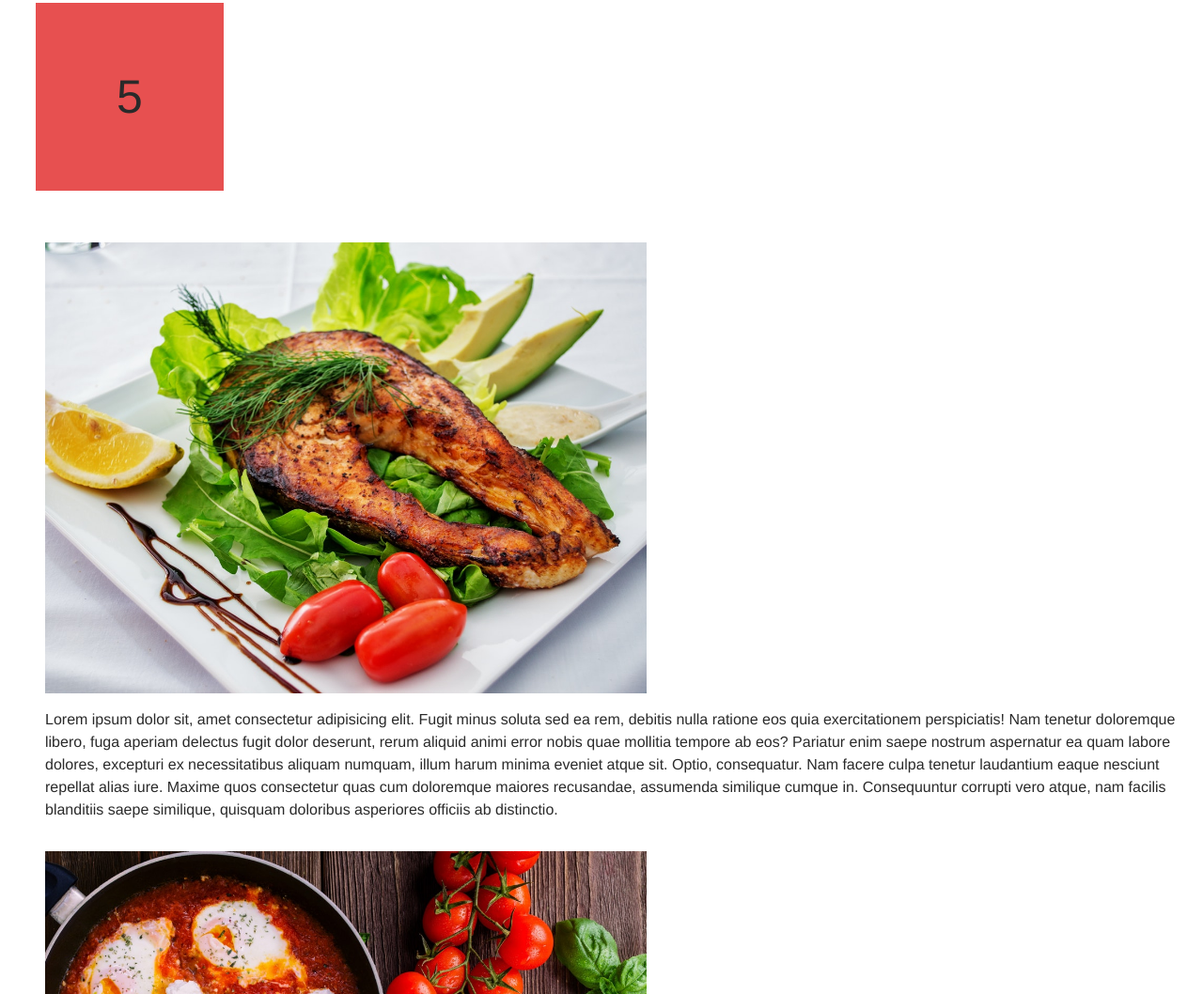
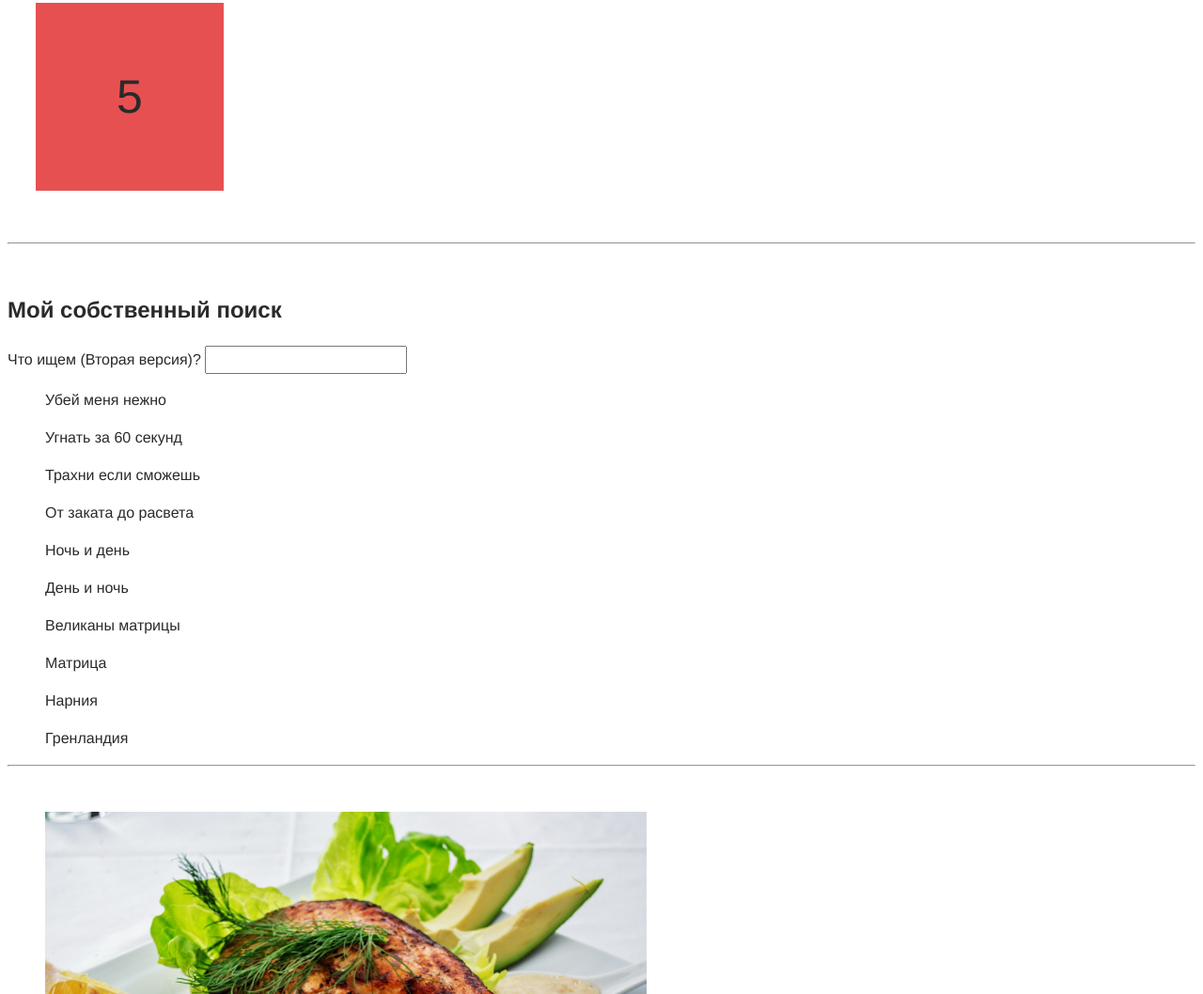
Before and after one commit to david-shakaya/-Lazy-load-, a plain HTML site: page 03-lazy-load.html in a window 1280 px wide. Shown: the part 1858-2916 px from the top of the page at 94% size. Drawn offline with nearby package versions, Linux system fonts and the light colour scheme.

Commit message:
добалвяет реализацию собственного поиска

```diff
--- a/03-lazy-load.html
+++ b/03-lazy-load.html
@@ -73,6 +73,47 @@
 <div class="div-box js-observ">4</div>
 <div class="div-box">5</div>
 
+<hr>
+<br>
+<h2>Мой собственный поиск</h2>
+<label >
+    Что ищем (Вторая версия)?
+    <input type="text" id="filter-twoo" />
+</label>
+<ul class="list-toFind">
+<li>
+    <p>Убей меня нежно</p>
+</li>
+<li>
+    <p>Угнать за 60 секунд</p>
+</li>
+<li>
+    <p>Трахни если сможешь</p>
+</li>
+<li>
+    <p>От заката до расвета</p>
+</li>
+<li>
+    <p>Ночь и день</p>
+</li>
+<li>
+    <p>День и ночь</p>
+</li>
+<li>
+    <p>Великаны матрицы</p>
+</li>
+<li>
+    <p>Матрица</p>
+</li>
+<li>
+    <p>Нарния</p>
+</li>
+<li>
+    <p>Гренландия</p>
+</li>
+</ul>
+<hr>
+<br>
 
     <ul class="feed">
         <li class="feed__item">
--- a/css/style.css
+++ b/css/style.css
@@ -42,3 +42,12 @@ img {
   align-items: center;
   font-size: 50px;
 }
+
+.list-toFind > li {
+  display: inline;
+}
+
+li .active-elem {
+  background-color: rgb(194, 133, 133);
+  display: inline;
+}
--- a/js-lazy-load.js
+++ b/js-lazy-load.js
@@ -172,3 +172,33 @@ const interObs = new IntersectionObserver((entries, observer) => {
 }, option)
 
  images.forEach(img => interObs.observe(img) ) // что бы добавить много картинок в observe используем forEach
+
+
+
+//  >>>>>>>>>>>>>>>>>>>>>>>>>>>>  МОЙ СОБСТВЕННЫЙ ПОИСК>>>>>>>>>>>>>>>>>>>>>>>>>>>>>>>>>>>>>>>>>>>>>>>>>>
+
+const textRef = document.querySelectorAll('.list-toFind p');
+const inputFilterRef = document.querySelector('#filter-twoo');
+
+ inputFilterRef.addEventListener('input',_.debounce(returnValue, 500) )
+
+function returnValue (ev) {
+  // console.log()
+
+
+// console.log(textRef.)
+textRef.forEach(elem => {
+//  console.log(elem.textContent.includes('Убей'));
+  if (elem.textContent.toLowerCase().includes(ev.target.value.toLowerCase())) {
+    // console.log(elem.textContent);
+    elem.classList.add('active-elem')
+  }
+  if (!elem.textContent.toLowerCase().includes(ev.target.value.toLowerCase())) {
+    elem.classList.remove('active-elem')
+  }
+  if (ev.target.value === '') {
+     elem.classList.remove('active-elem')
+  }
+})
+
+}
```
